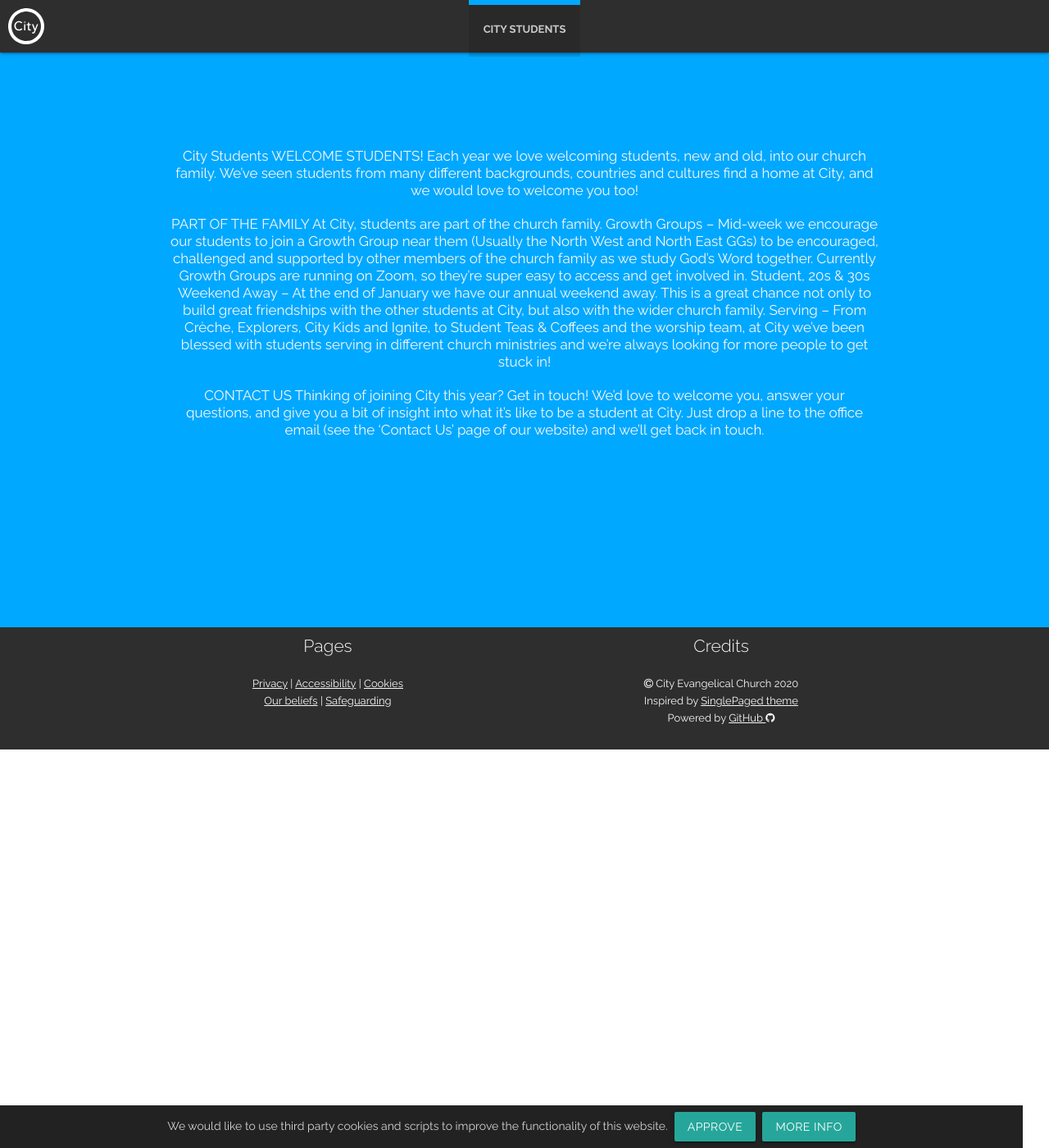
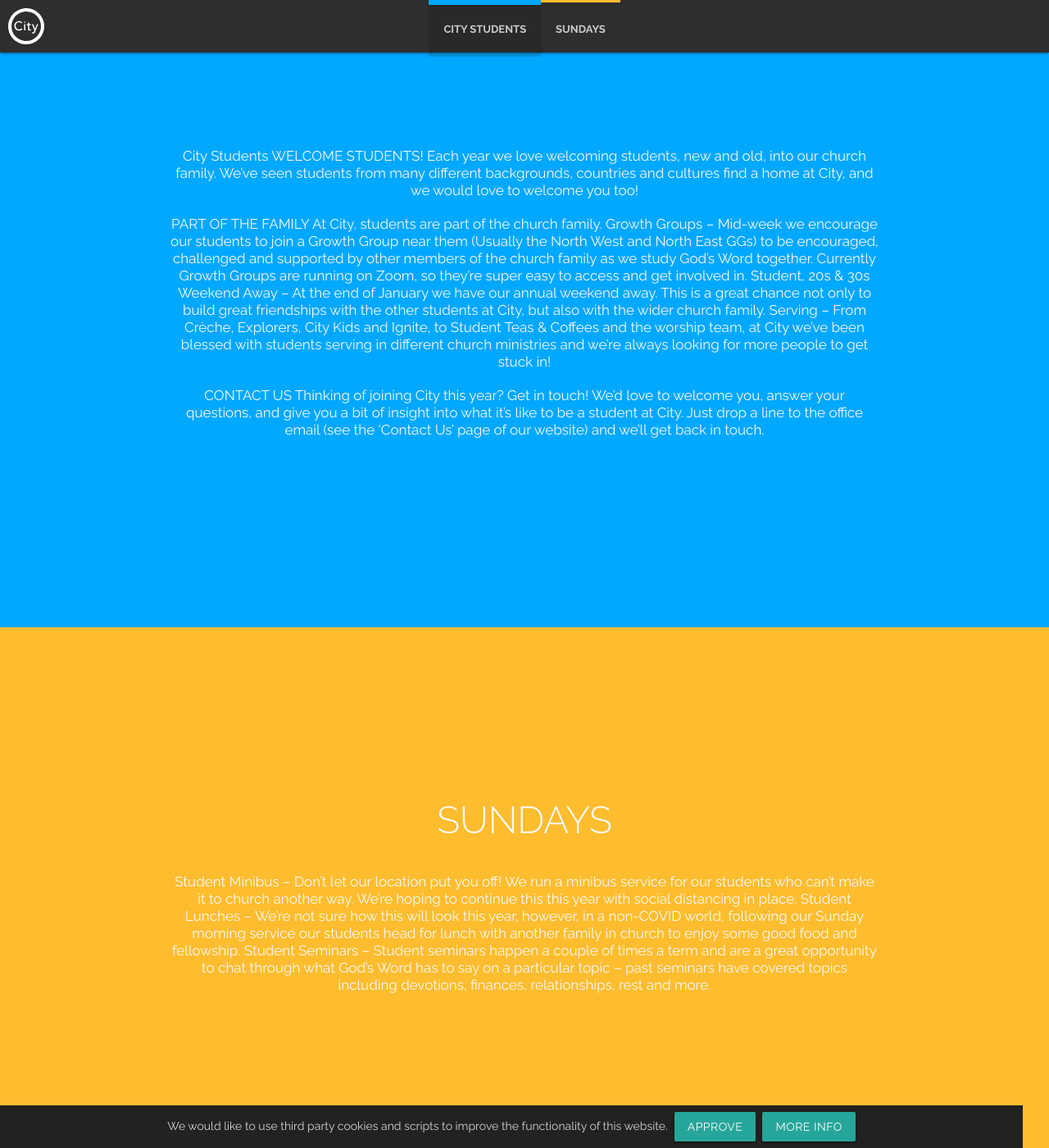
Before and after one commit to woodcock3/citychurch, a Jekyll site: the page built from _students/2020-01-02-sundays.md, in a window 1280 px wide and 1400 px high. Shown: the whole window at 82% size. Built offline with Jekyll 4.4.1, drawn with Linux system fonts in a browser that asks for light colours.

Commit message:
Update 2020-01-02-sundays.md

```diff
--- a/_students/2020-01-02-sundays.md
+++ b/_students/2020-01-02-sundays.md
@@ -1,9 +1,14 @@
+---
+title: "Sundays"
+bg: ckyellow
+color: white
+style: center
+collection_type: "students"
+layout: all_collections
+---
 
+# SUNDAYS
 
-
-
-
-SUNDAYS
 Student Minibus – Don’t let our location put you off! We run a minibus service for our students who can’t
 make it to church another way. We’re hoping to continue this this year with social distancing in place.
 Student Lunches – We’re not sure how this will look this year, however, in a non-COVID world, following our
```
